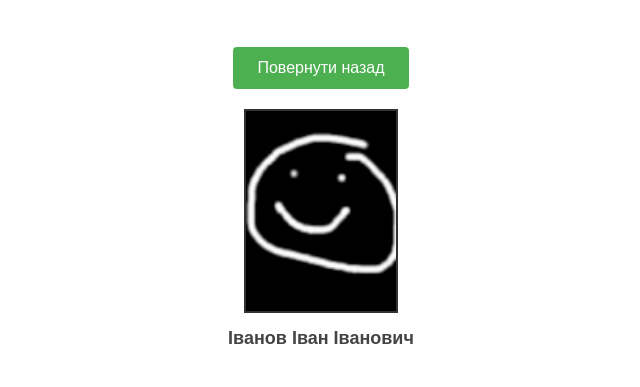
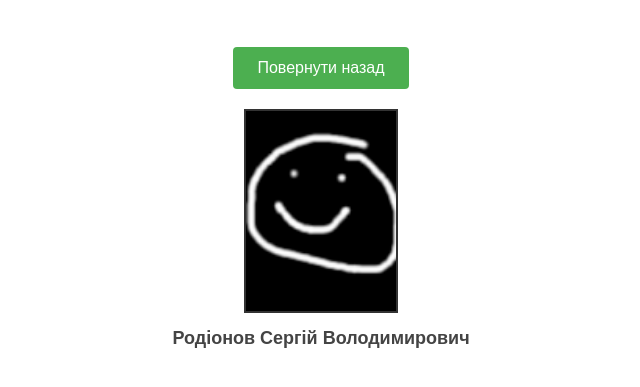
Before and after one commit to V3rmoq/STIP, a plain HTML site: page Lab6/result.html in a window 1280 px wide. Both pictures are taken after a click on the button "Трансформувати фото". Shown: the part 81-468 px from the top of the page, without its empty margins (319-959 px from the left). Drawn offline with Linux system fonts and the light colour scheme.

Commit message:
Update result.html

```diff
--- a/Lab6/result.html
+++ b/Lab6/result.html
@@ -13,7 +13,7 @@
 
 <div id="photoContainer">
   <img id="photo" src="image.png" alt="Фото 3x4">
-  <div id="caption">Іванов Іван Іванович</div>
+  <div id="caption">Родіонов Сергій Володимирович</div>
 </div>
 
 <script src="main.js"></script>
```
